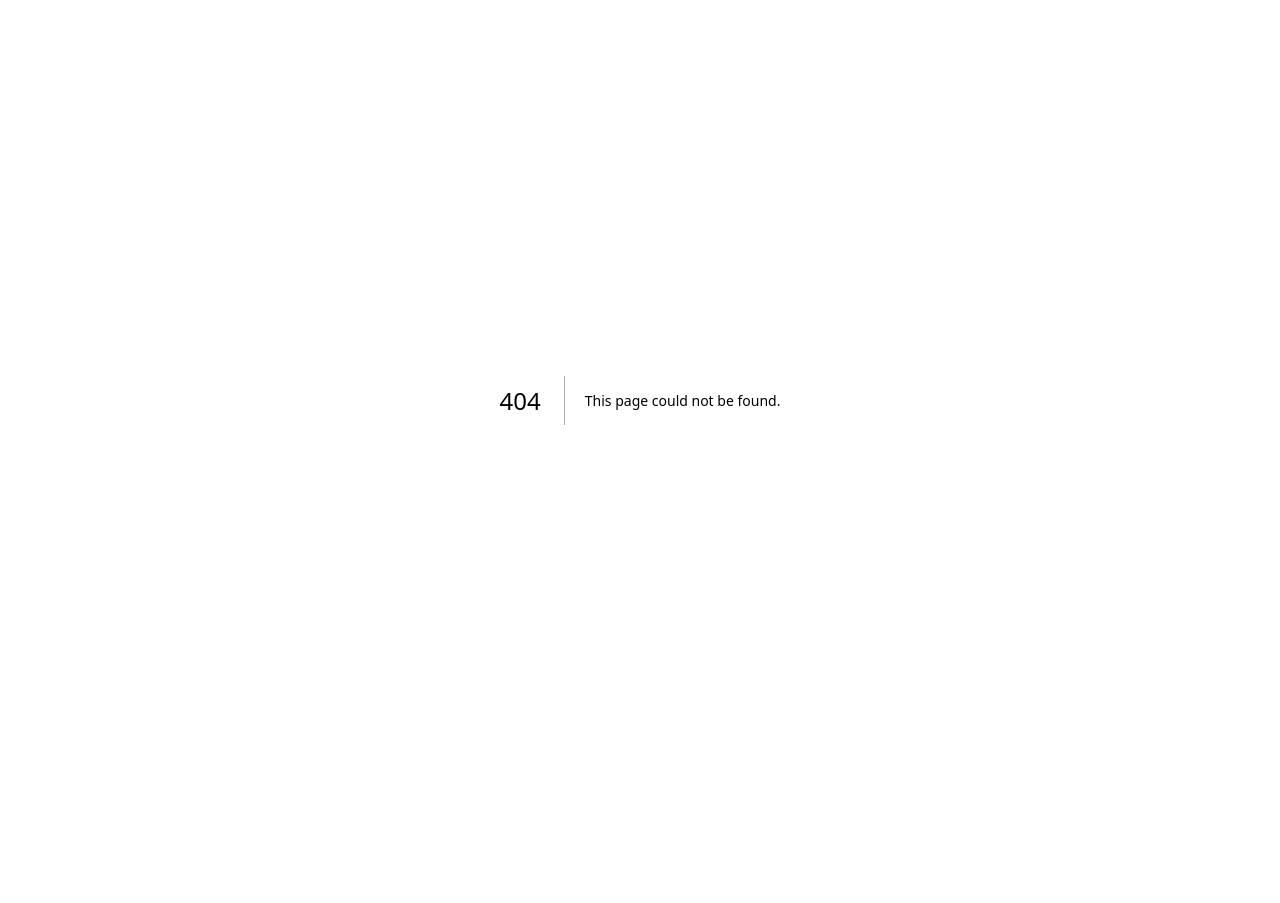
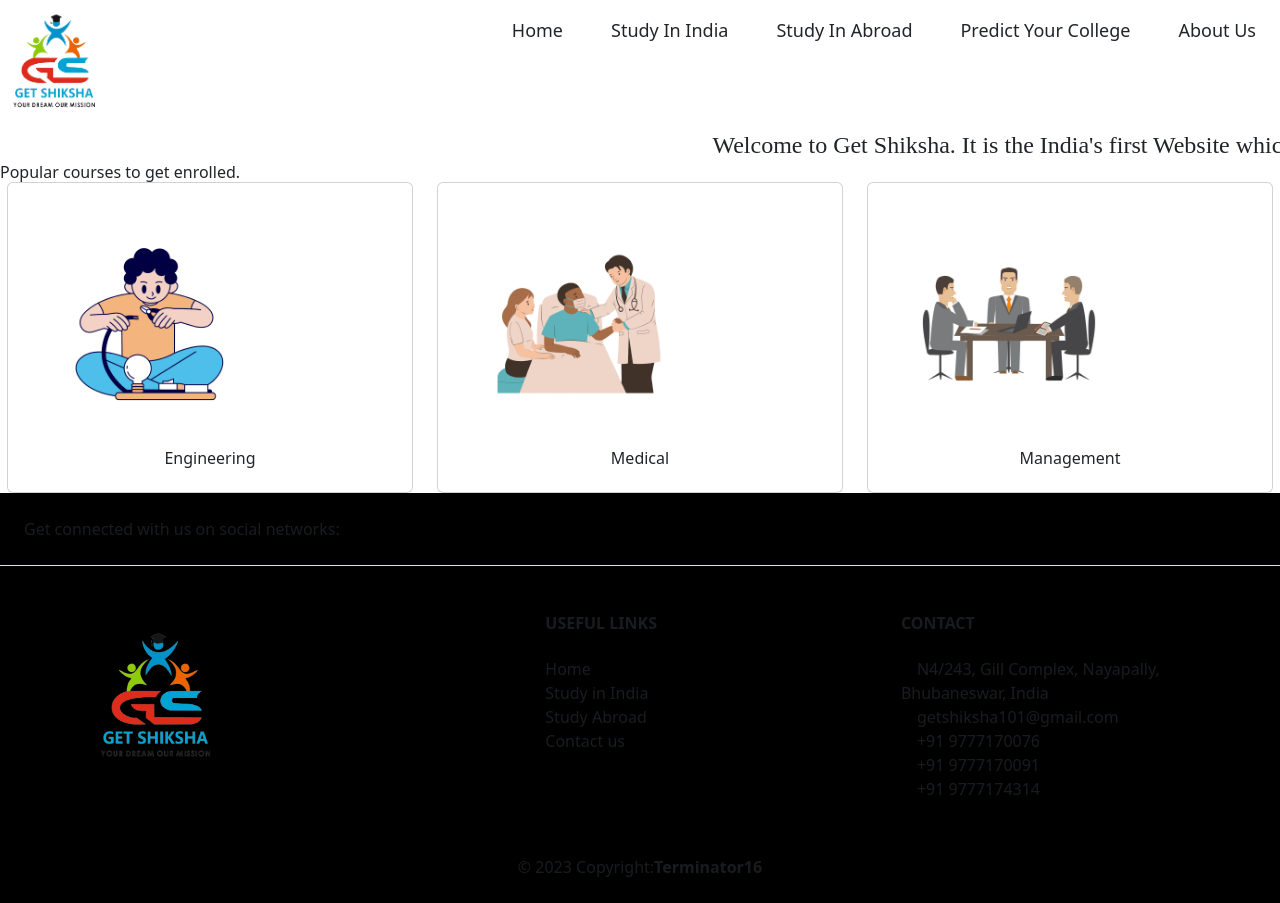
Before and after one commit to Terminator1601/Get-Shiksha---Education-Consultant-Website, a Next.js app: page /StudyInAbroad in a window 1280 px wide. Before the commit this address had no page. Before the commit the page ends 800 px from the top, so only its background shows below. Built offline with nearby package versions, Linux system fonts and the light colour scheme.

Commit message:
study in abroad added

```diff
--- a/components/Footer/Footer.js
+++ b/components/Footer/Footer.js
@@ -72,7 +72,7 @@ const Footer = () => (
           <div className="col-md-3 col-lg-4 col-xl-3 mx-auto mb-4">
             {/* Content */}
             <h6 className="text-uppercase fw-bold mb-4">
-              <img src="/images/getshiksha.png" width="150px" alt="GetShiksha Logo" />
+              <img src="/assets/images/getshiksha.png" width="150px" alt="GetShiksha Logo" />
             </h6>
           </div>
           {/* Grid column */}
--- a/components/Header/Header.js
+++ b/components/Header/Header.js
@@ -36,7 +36,7 @@ const Header = () => {
       </div>
       <div className="text-lg flex">
         <div className="mb-4 text-lg">
-          <a href="/" className="" style={{ textDecoration: "none" }}>
+          <a href="/StudyInAbroad" className="" style={{ textDecoration: "none" }}>
             <label className="block text-lg font-medium px-6 py-3">
               Study In Abroad
             </label>
--- a/components/styles/Header.css
+++ b/components/styles/Header.css
@@ -1,7 +1,3 @@
 @tailwind base;
 @tailwind components;
 @tailwind utilities;
-
-.logo-image{
-    width: 1000px;
-}
--- /dev/null
+++ b/pages/StudyInAbroad.js
@@ -0,0 +1,19 @@
+import React from "react";
+import Header from "@/components/Header/Header";
+import MovingText from "@/components/Header/MovingText";
+import CoursesSection from "@/components/CourseSection";
+import Footer from "@/components/Footer/Footer";
+import "@/components/styles/Header.css"
+
+const StudyInAbroad = () => {
+  return (
+    <>
+      <Header />
+      <MovingText />
+      <CoursesSection />
+      <Footer />
+    </>
+  );
+};
+
+export default StudyInAbroad;
--- a/pages/StudyInIndia.js
+++ b/pages/StudyInIndia.js
@@ -3,6 +3,7 @@ import React from 'react'
 import  '@/components/styles/Header.css'
 import CoursesSection from '@/components/CourseSection'
 import MovingText from '@/components/Header/MovingText'
+import Footer from '@/components/Footer/Footer'
 
 const StudyInIndia = () => {
   return (
@@ -10,6 +11,7 @@ const StudyInIndia = () => {
     <Header/>
     <MovingText/>
     <CoursesSection/>
+    <Footer/>
     </>
   )
 }
```
